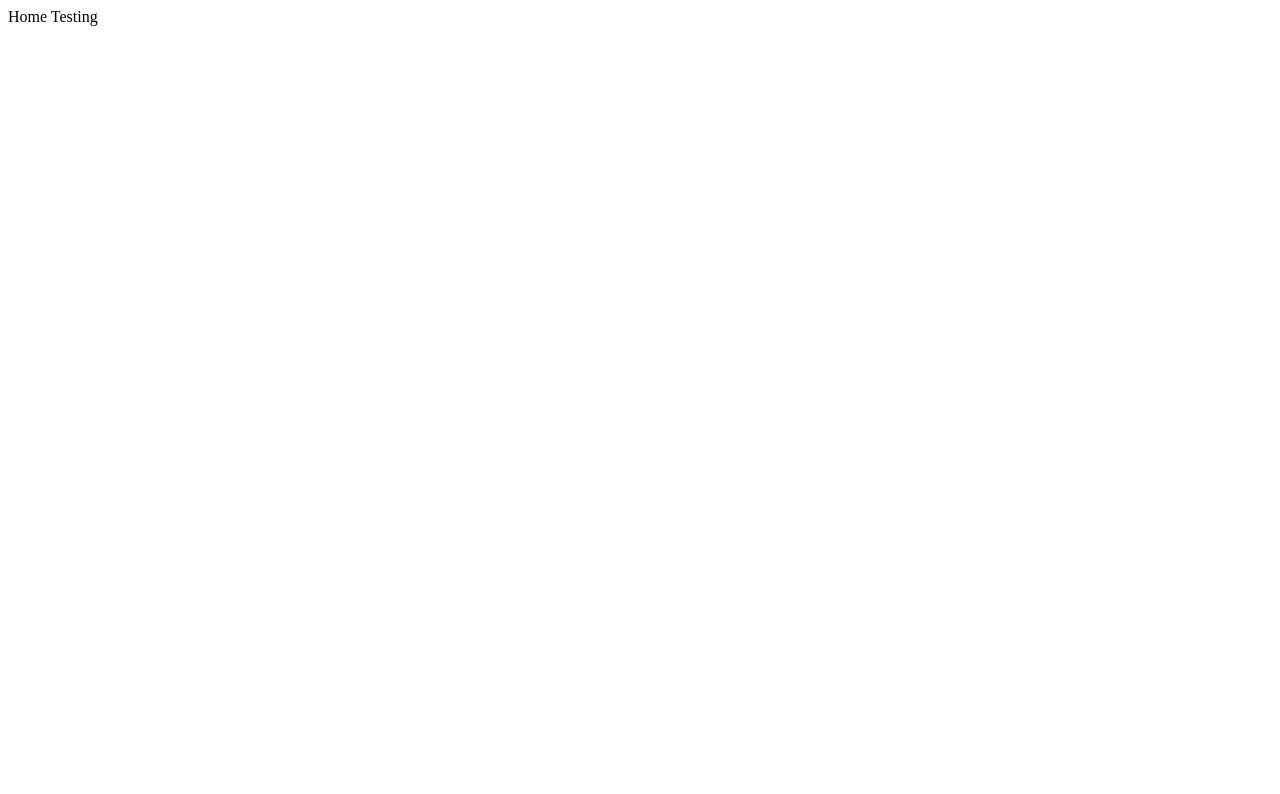
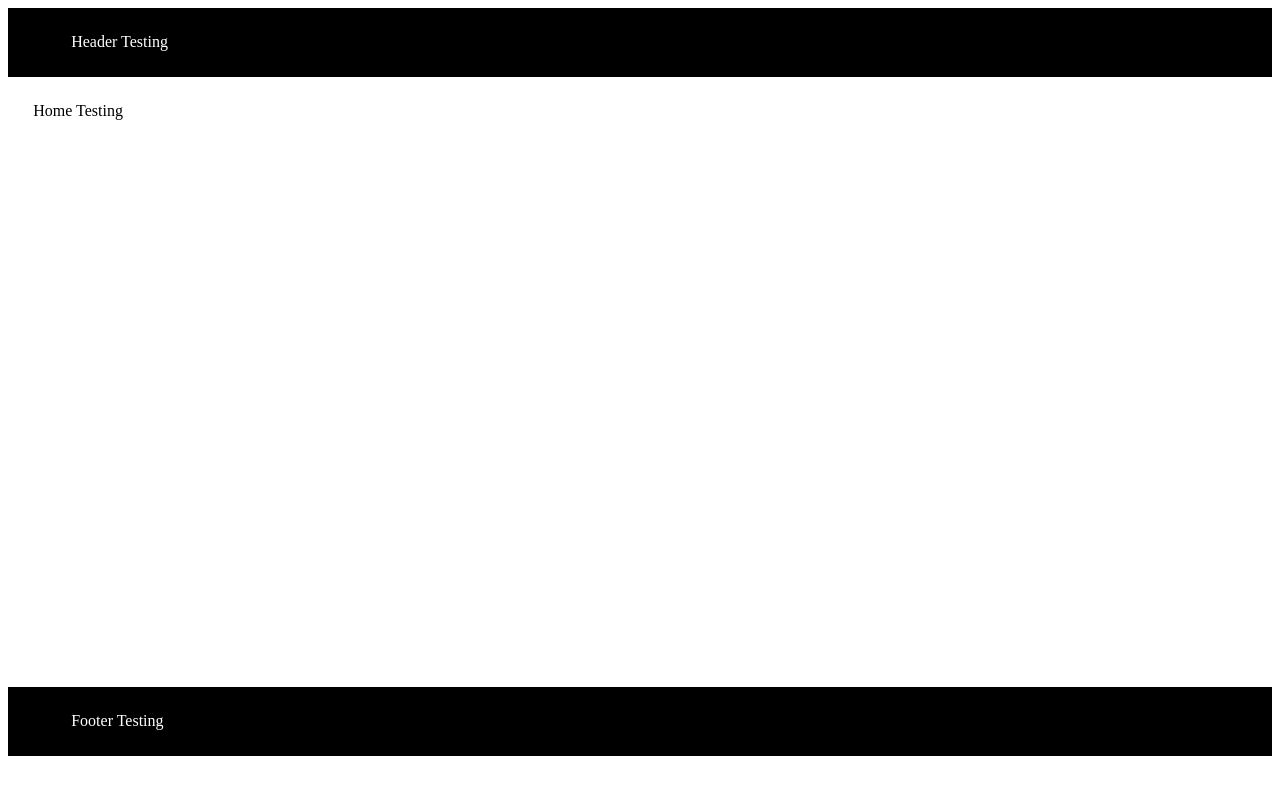
Before and after one commit to heysoypaez/acid-lab-tech-challenge, a React (Create React App) app: page / in a window 1280 px wide. Shown: the top 794 px of the page. Built offline with nearby package versions, Linux system fonts and the light colour scheme.

Commit message:
Initial layout settled

```diff
--- a/src/layout/Footer.js
+++ b/src/layout/Footer.js
@@ -0,0 +1,14 @@
+
+import React from "react";
+import "./styles/Footer.scss";
+
+function Footer(props) {
+
+	return(
+		<section className="Footer">
+			Footer Testing
+		</section>
+	)
+}
+
+export default Footer;
--- a/src/layout/Header.js
+++ b/src/layout/Header.js
@@ -0,0 +1,14 @@
+
+import React from "react";
+import "./styles/Header.scss";
+
+function Header(props) {
+
+	return(
+		<section className="Header">
+			Header Testing
+		</section>
+	)
+}
+
+export default Header;
--- a/src/layout/Layout.js
+++ b/src/layout/Layout.js
@@ -1,12 +1,17 @@
 
-import React from "react";
+import React, {Fragment} from "react";
+import Header from "./Header.js"
+import Footer from "./Footer.js"
+import "./styles/Layout.scss"
 
 function Layout(props) {
 
 	return(
-		<section className="Layout">
-			{props.children}
-		</section>
+	  <Fragment>
+		  <Header />
+			<main className="Layout">{props.children}</main>
+			<Footer />
+		</Fragment>
 	)
 }
 
--- a/src/layout/styles/Footer.scss
+++ b/src/layout/styles/Footer.scss
@@ -0,0 +1,5 @@
+.Footer {
+	background-color: black;
+	color: white;
+	padding: 2% 5%;
+}
--- a/src/layout/styles/Header.scss
+++ b/src/layout/styles/Header.scss
@@ -0,0 +1,5 @@
+.Header {
+	background-color: black;
+	color: white;
+	padding: 2% 5%;
+}
--- a/src/layout/styles/Layout.scss
+++ b/src/layout/styles/Layout.scss
@@ -0,0 +1,4 @@
+.Layout {
+	min-height: 70vh;
+	margin: 2%;
+}
```
Also changed, not shown: src/layout/Button.js (+14 -0 lines), src/layout/Hero.js (+14 -0 lines), src/layout/Home.js (deleted).
